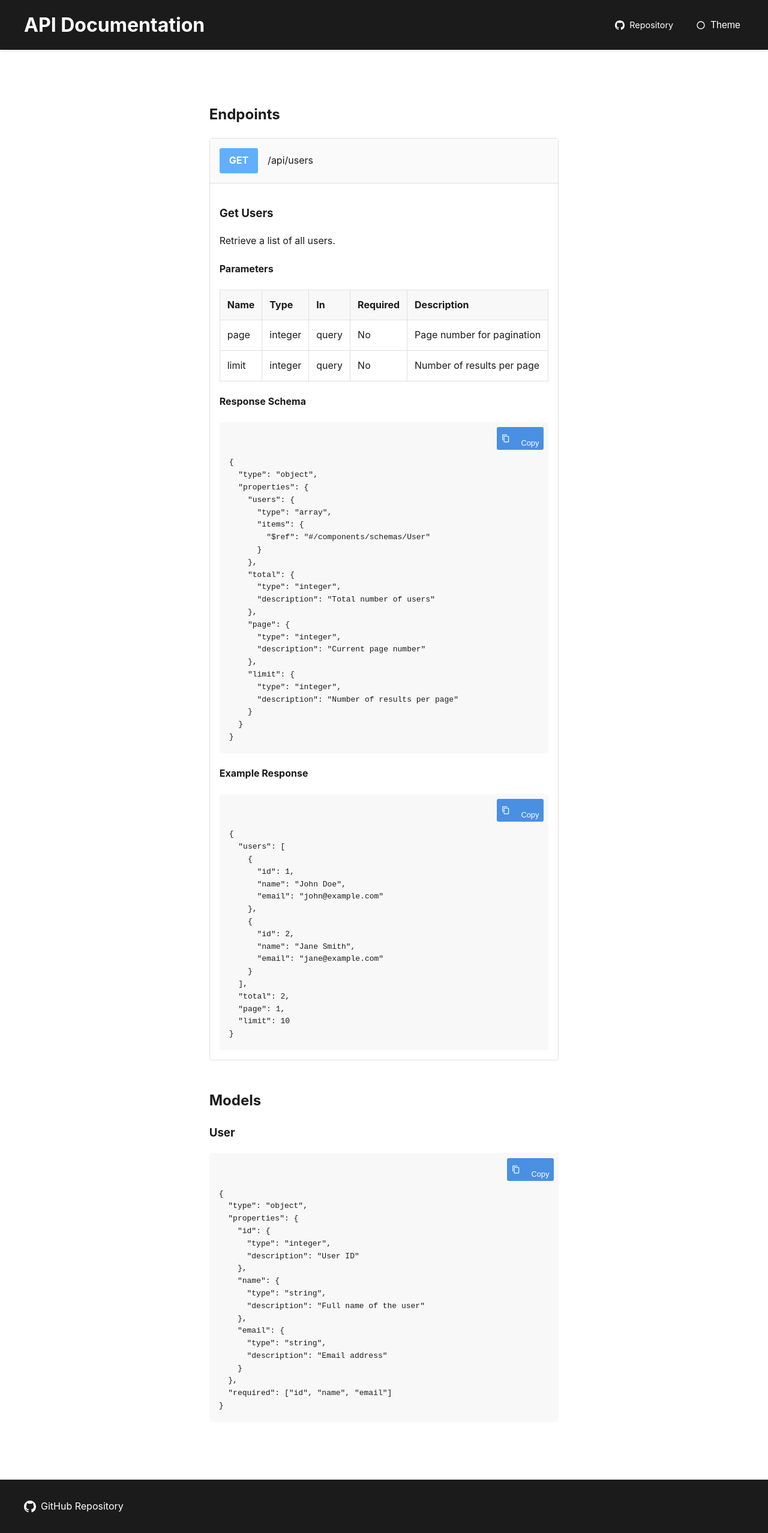
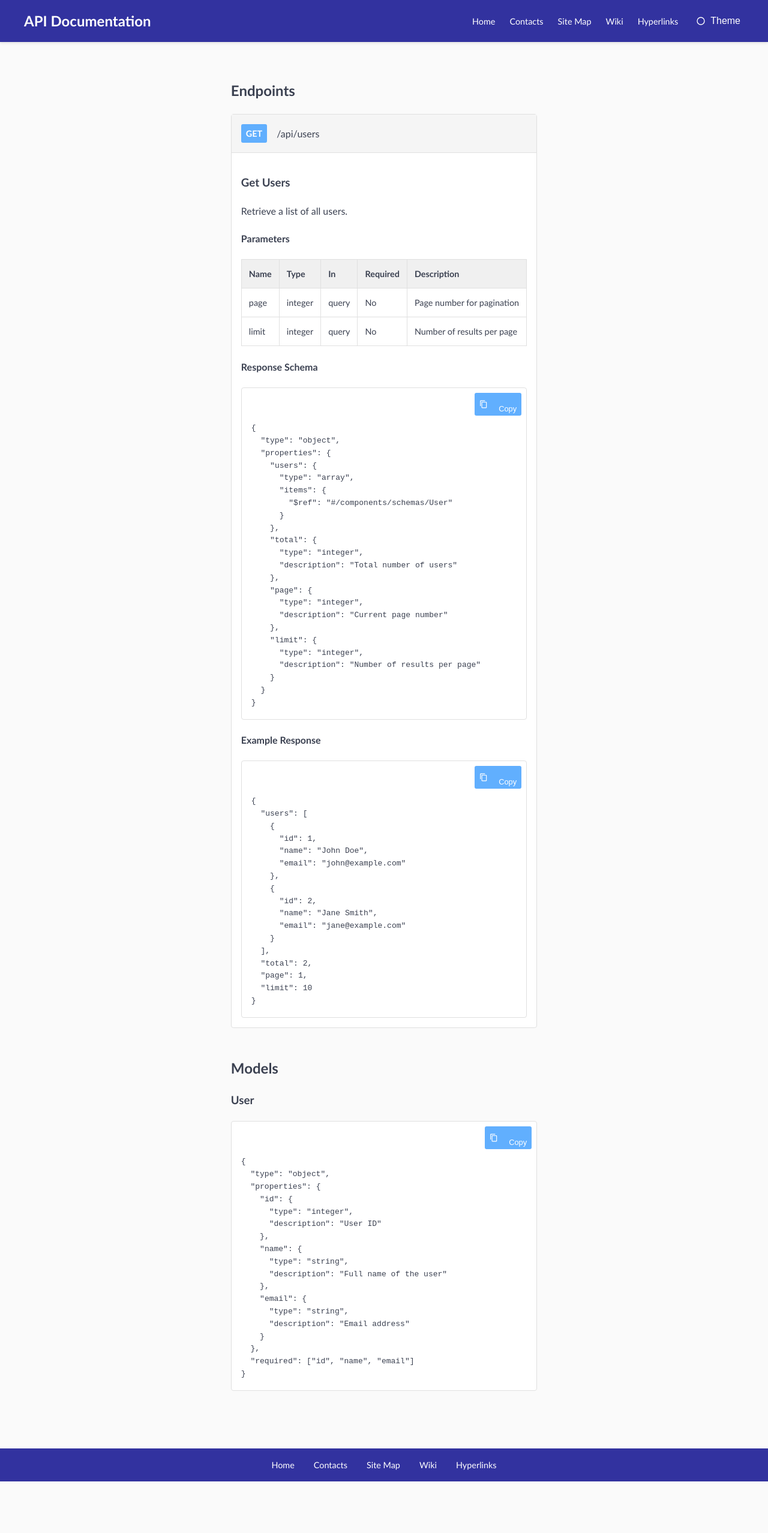
Before and after one commit to Exios66/ai-research-docs, a plain HTML site: page docs/index.html in a window 1280 px wide. Shown: the whole page at 60% size. After the commit the page ends 2470 px from the top, so only its background shows below. Drawn offline with Linux system fonts and the light colour scheme.

Commit message:
Update index.html

```diff
--- a/docs/index.html
+++ b/docs/index.html
@@ -12,35 +12,35 @@
     <title>API Documentation</title>
     <style>
         :root {
-            --primary-color: #1b1b1b;
-            --secondary-color: #4990e2;
+            --primary-color: #32329f;
+            --secondary-color: #61affe;
             --border-color: #e0e0e0;
             --method-get: #61affe;
             --method-post: #49cc90;
             --method-put: #fca130;
             --method-delete: #f93e3e;
-            --background-color: #ffffff;
-            --text-color: #1b1b1b;
+            --background-color: #fafafa;
+            --text-color: #3b4151;
             --header-background: var(--primary-color);
             --header-text-color: #ffffff;
             --footer-background: var(--primary-color);
             --footer-text-color: #ffffff;
-            --schema-background: #f8f8f8;
+            --schema-background: #ffffff;
         }
 
         [data-theme="dark"] {
-            --background-color: #1b1b1b;
+            --background-color: #303030;
             --text-color: #ffffff;
-            --header-background: #000000;
+            --header-background: #202020;
             --header-text-color: #ffffff;
-            --footer-background: #000000;
+            --footer-background: #202020;
             --footer-text-color: #ffffff;
-            --schema-background: #2b2b2b;
-            --border-color: #3a3a3a;
+            --schema-background: #424242;
+            --border-color: #555555;
         }
 
         body {
-            font-family: -apple-system, BlinkMacSystemFont, "Segoe UI", Roboto, Helvetica, Arial, sans-serif;
+            font-family: "Trebuchet MS", Arial, Helvetica, sans-serif;
             line-height: 1.6;
             color: var(--text-color);
             background-color: var(--background-color);
@@ -49,7 +49,7 @@
             min-height: 100vh;
             display: flex;
             flex-direction: column;
-            padding-top: 120px;
+            padding-top: 80px; /* Account for fixed header */
         }
 
         .header {
@@ -74,12 +74,12 @@
 
         .header h1 {
             margin: 0;
-            font-size: 2rem;
+            font-size: 1.5rem;
         }
 
         .header-links {
             display: flex;
-            gap: 2rem;
+            gap: 1.5rem;
             align-items: center;
         }
 
@@ -130,28 +130,30 @@
             margin-bottom: 2rem;
             border: 1px solid var(--border-color);
             border-radius: 4px;
+            background-color: var(--schema-background);
         }
 
         .endpoint-header {
             padding: 1rem;
-            background: #fafafa;
+            background: #f5f5f5;
             border-bottom: 1px solid var(--border-color);
             display: flex;
             align-items: center;
         }
 
         [data-theme="dark"] .endpoint-header {
-            background: #2b2b2b;
+            background: #373737;
         }
 
         .method {
             display: inline-block;
-            padding: 0.5rem 1rem;
+            padding: 0.25rem 0.5rem;
             border-radius: 3px;
             font-weight: bold;
             color: white;
             margin-right: 1rem;
             text-transform: uppercase;
+            font-size: 0.9rem;
         }
 
         .method.get { background: var(--method-get); }
@@ -172,6 +174,7 @@
             position: relative;
             overflow: auto;
             color: var(--text-color);
+            border: 1px solid var(--border-color);
         }
 
         .copy-button {
@@ -212,14 +215,15 @@
             text-align: left;
             padding: 0.75rem;
             border: 1px solid var(--border-color);
+            font-size: 0.9rem;
         }
 
         .parameters th {
-            background: #f8f8f8;
+            background: #f0f0f0;
         }
 
         [data-theme="dark"] .parameters th {
-            background: #2b2b2b;
+            background: #424242;
         }
 
         .models {
@@ -229,7 +233,7 @@
         .footer {
             background: var(--footer-background);
             color: var(--footer-text-color);
-            padding: 2rem;
+            padding: 1rem 2rem;
             margin-top: 4rem;
         }
 
@@ -237,7 +241,7 @@
             max-width: 1200px;
             margin: 0 auto;
             display: flex;
-            justify-content: space-between;
+            justify-content: center;
             align-items: center;
             flex-wrap: wrap;
             gap: 1rem;
@@ -255,6 +259,7 @@
             align-items: center;
             gap: 0.5rem;
             transition: color 0.2s ease;
+            font-size: 0.9rem;
         }
 
         .footer a:hover {
@@ -280,7 +285,7 @@
             }
 
             body {
-                padding-top: 160px;
+                padding-top: 120px;
             }
         }
 
@@ -310,13 +315,11 @@
         <div class="header-content">
             <h1>API Documentation</h1>
             <div class="header-links">
-                <a href="#" target="_blank" rel="noopener noreferrer" aria-label="GitHub Repository">
-                    <!-- GitHub Icon -->
-                    <svg viewBox="0 0 24 24" aria-hidden="true">
-                        <path d="M12 0C5.38 0 0 5.38 0 12a12 12 0 008.21 11.43c.6.11.82-.26.82-.58v-2.17c-3.34.73-4.04-1.41-4.04-1.41-.54-1.37-1.33-1.74-1.33-1.74-1.09-.74.08-.73.08-.73 1.2.08 1.84 1.24 1.84 1.24 1.07 1.82 2.8 1.3 3.48.99.11-.77.42-1.3.76-1.6-2.66-.3-5.47-1.33-5.47-5.93 0-1.31.47-2.38 1.24-3.22-.13-.3-.54-1.52.12-3.17 0 0 1-.32 3.3 1.24a11.5 11.5 0 016 0c2.29-1.56 3.3-1.24 3.3-1.24.66 1.65.25 2.87.12 3.17.77.84 1.24 1.91 1.24 3.22 0 4.6-2.8 5.62-5.48 5.92.43.37.82 1.1.82 2.22v3.29c0 .32.2.7.82.58A12 12 0 0024 12c0-6.62-5.38-12-12-12z"/>
-                    </svg>
-                    Repository
-                </a>
+                <a href="index.html">Home</a>
+                <a href="contacts.html">Contacts</a>
+                <a href="sitemap.html">Site Map</a>
+                <a href="wiki.html">Wiki</a>
+                <a href="hyperlinks.html">Hyperlinks</a>
                 <button class="theme-toggle" onclick="toggleTheme()" aria-label="Toggle Theme">
                     <svg id="theme-icon" viewBox="0 0 24 24" aria-hidden="true">
                         <!-- Light Mode Icon -->
@@ -467,14 +470,11 @@
     <footer class="footer" role="contentinfo">
         <div class="footer-content">
             <div class="footer-links">
-                <a href="#" target="_blank" rel="noopener noreferrer" aria-label="GitHub Repository">
-                    <!-- GitHub Icon -->
-                    <svg viewBox="0 0 24 24" aria-hidden="true">
-                        <path d="M12 0C5.38 0 0 5.38 0 12a12 12 0 008.21 11.43c.6.11.82-.26.82-.58v-2.17c-3.34.73-4.04-1.41-4.04-1.41-.54-1.37-1.33-1.74-1.33-1.74-1.09-.74.08-.73.08-.73 1.2.08 1.84 1.24 1.84 1.24 1.07 1.82 2.8 1.3 3.48.99.11-.77.42-1.3.76-1.6-2.66-.3-5.47-1.33-5.47-5.93 0-1.31.47-2.38 1.24-3.22-.13-.3-.54-1.52.12-3.17 0 0 1-.32 3.3 1.24a11.5 11.5 0 016 0c2.29-1.56 3.3-1.24 3.3-1.24.66 1.65.25 2.87.12 3.17.77.84 1.24 1.91 1.24 3.22 0 4.6-2.8 5.62-5.48 5.92.43.37.82 1.1.82 2.22v3.29c0 .32.2.7.82.58A12 12 0 0024 12c0-6.62-5.38-12-12-12z"/>
-                    </svg>
-                    GitHub Repository
-                </a>
-                <!-- Additional footer links can be added here -->
+                <a href="index.html">Home</a>
+                <a href="contacts.html">Contacts</a>
+                <a href="sitemap.html">Site Map</a>
+                <a href="wiki.html">Wiki</a>
+                <a href="hyperlinks.html">Hyperlinks</a>
             </div>
         </div>
     </footer>
```
